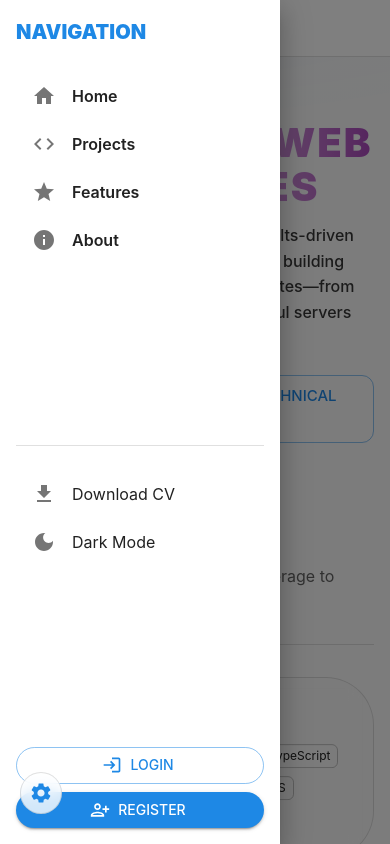
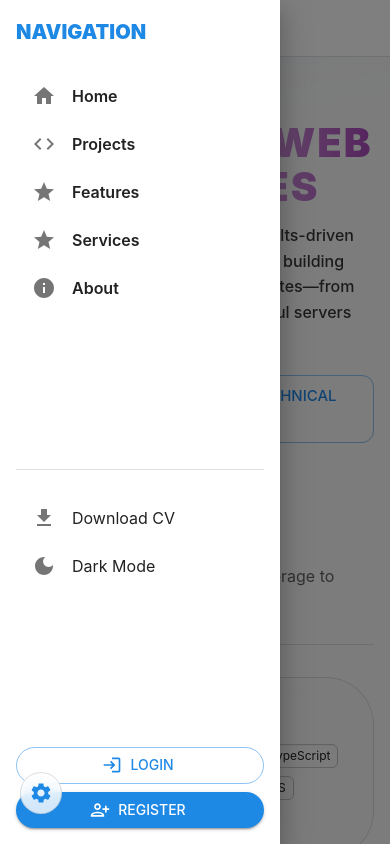
Before and after one commit to hhaamed74/Hamed-Personal-Portfolio, a React (Vite) app: page / in a window 390 px wide. Both pictures are taken after a click on the button 36 px from the left and 28 px from the top of the page. Shown: the top 844 px of the page. Built offline with nearby package versions, Linux system fonts and the light colour scheme.

Commit message:
Add 'Services' item to Navbar

```diff
--- a/src/components/Navbar.tsx
+++ b/src/components/Navbar.tsx
@@ -241,6 +241,7 @@ export default function Navbar() {
             { text: "Home", icon: <HomeIcon />, path: "/" },
             { text: "Projects", icon: <ProjectsIcon />, path: "/projects" },
             { text: "Features", icon: <FeaturesIcon />, path: "/features" },
+            { text: "Services", icon: <FeaturesIcon />, path: "/services" },
             { text: "About", icon: <AboutIcon />, path: "/about" },
           ].map((item) => (
             <ListItemButton
```
